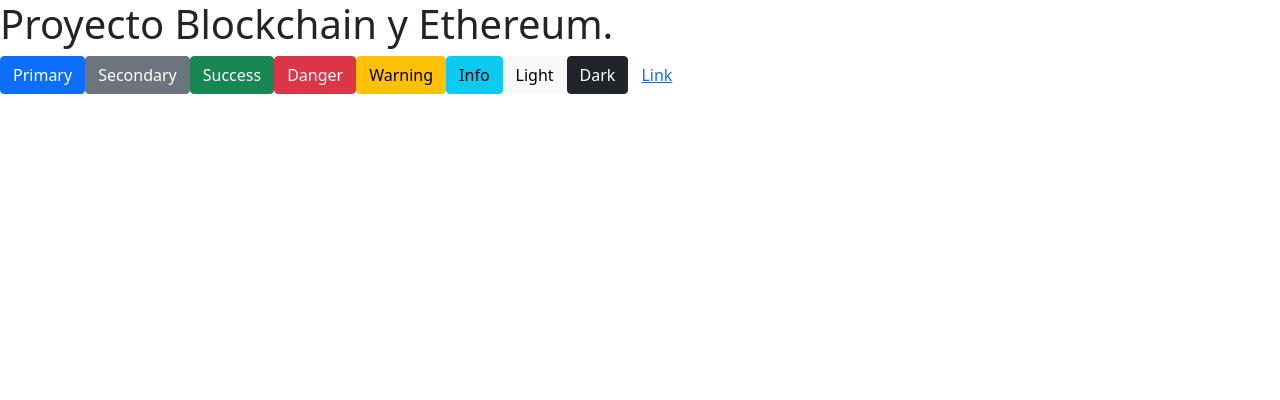
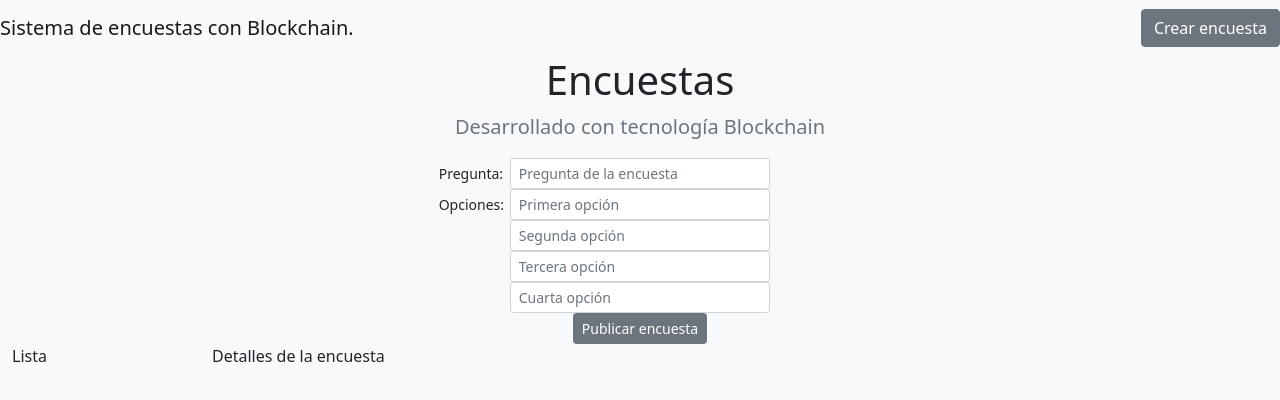
Before and after one commit to JudithV/blockchain-proyecto-main, an Angular app: page / in a window 1280 px wide. Shown: the top 400 px of the page. Built offline with nearby package versions, Linux system fonts and the light colour scheme.

Commit message:
publicar encuesta logica en proceso

```diff
--- a/src/app/app.component.css
+++ b/src/app/app.component.css
@@ -0,0 +1,3 @@
+.lista-encuestas {
+  max-width: 200px;
+}
--- a/src/app/app.component.html
+++ b/src/app/app.component.html
@@ -1,11 +1,18 @@
-<h1>Proyecto Blockchain y Ethereum.</h1>
-<button type="button" class="btn btn-primary">Primary</button>
-<button type="button" class="btn btn-secondary">Secondary</button>
-<button type="button" class="btn btn-success">Success</button>
-<button type="button" class="btn btn-danger">Danger</button>
-<button type="button" class="btn btn-warning">Warning</button>
-<button type="button" class="btn btn-info">Info</button>
-<button type="button" class="btn btn-light">Light</button>
-<button type="button" class="btn btn-dark">Dark</button>
+<nav class="navbar navbar-light bg-light">
+  <a class="navbar-brand mr-auto" href="#">Sistema de encuestas con Blockchain.</a>
+  <button type="button" class="btn btn-secondary">Crear encuesta</button>
+</nav>
 
-<button type="button" class="btn btn-link">Link</button>
+<section class="jumbotron bg-light text-center">
+  <h1>Encuestas</h1>
+  <p class="lead text-muted">Desarrollado con tecnología Blockchain</p>
+</section>
+<app-crear-encuesta></app-crear-encuesta>
+<div class="d-flex">
+  <div class="container lista-encuestas">
+    Lista
+  </div>
+  <div class="container detalles-encuesta">
+    Detalles de la encuesta
+  </div>
+</div>
--- a/src/app/app.module.ts
+++ b/src/app/app.module.ts
@@ -2,10 +2,12 @@
 import { BrowserModule } from '@angular/platform-browser';
 
 import { AppComponent } from './app.component';
+import { CrearEncuestaComponent } from './crear-encuesta/crear-encuesta.component';
 
 @NgModule({
   declarations: [
-    AppComponent
+    AppComponent,
+    CrearEncuestaComponent
   ],
   imports: [
     BrowserModule
--- /dev/null
+++ b/src/app/crear-encuesta/crear-encuesta.component.html
@@ -0,0 +1,47 @@
+<form class="container col-sm-4">
+  <div class="form-group row">
+    <label class="col-sm-2 col-form-label col-form-label-sm">
+      Pregunta:
+    </label>
+    <div class="col-sm-8">
+      <input type="text" class="form-control form-control-sm" placeholder="Pregunta de la encuesta">
+    </div>
+  </div>
+
+  <div class="form-group row">
+    <label class="col-sm-2 col-form-label col-form-label-sm">
+      Opciones:
+    </label>
+    <div class="col-sm-8">
+      <input type="text" class="form-control form-control-sm" placeholder="Primera opción">
+    </div>
+  </div>
+
+  <div class="form-group row">
+    <label class="col-sm-2 col-form-label col-form-label-sm">
+    </label>
+    <div class="col-sm-8">
+      <input type="text" class="form-control form-control-sm" placeholder="Segunda opción">
+    </div>
+  </div>
+
+  <div class="form-group row">
+    <label class="col-sm-2 col-form-label col-form-label-sm">
+    </label>
+    <div class="col-sm-8">
+      <input type="text" class="form-control form-control-sm" placeholder="Tercera opción">
+    </div>
+  </div>
+
+  <div class="form-group row">
+    <label class="col-sm-2 col-form-label col-form-label-sm">
+    </label>
+    <div class="col-sm-8">
+      <input type="text" class="form-control form-control-sm" placeholder="Cuarta opción">
+    </div>
+  </div>
+
+  <div class="d-flex justify-content-center">
+    <button type="submit" class="btn btn-sm btn-secondary">Publicar encuesta</button>
+  </div>
+</form>
--- a/src/index.html
+++ b/src/index.html
@@ -7,7 +7,7 @@
   <meta name="viewport" content="width=device-width, initial-scale=1">
   <link rel="icon" type="image/x-icon" href="favicon.ico">
   </head>
-<body>
+<body class="bg-light">
   <app-root></app-root>
 </body>
 </html>
```
Also changed, not shown: src/app/crear-encuesta/crear-encuesta.component.ts (added, +12 -0 lines), src/app/crear-encuesta/crear-encuesta.component.css (added).
